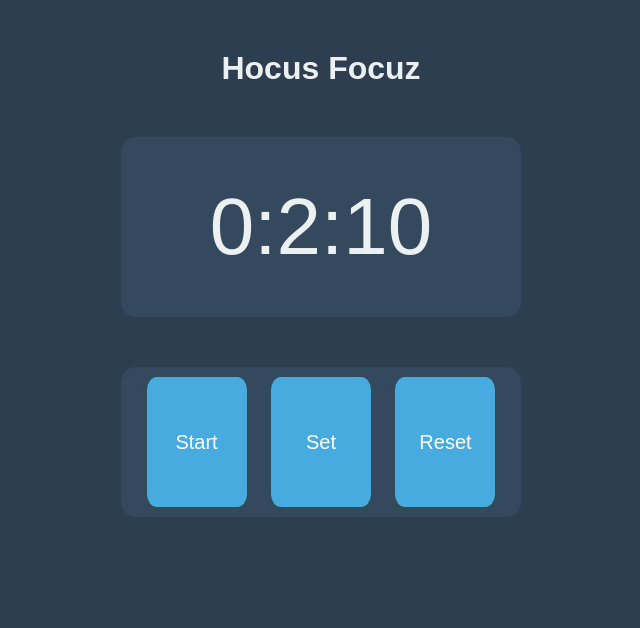
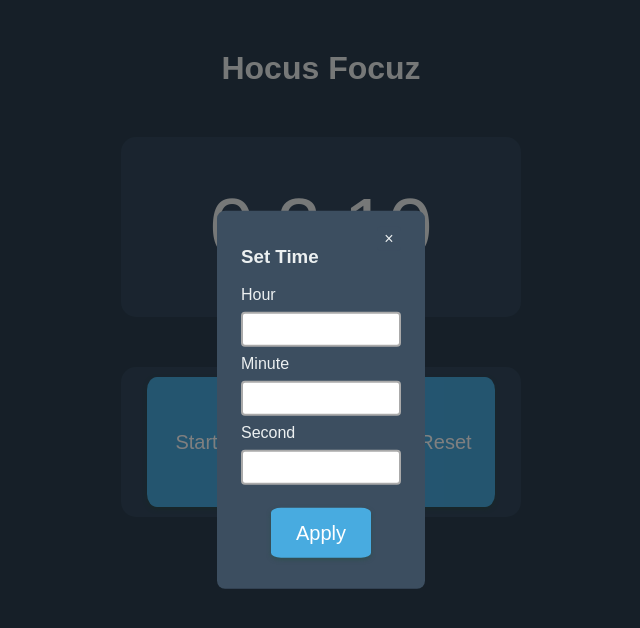
Before and after one commit to heisid/hocus-focus, a plain HTML site: page index.html in a window 1280 px wide. Both pictures are taken after a click on the button "Set". Shown: the whole page, without its empty margins (319-959 px from the left). Drawn offline with Linux system fonts and the light colour scheme.

Commit message:
feat: set time

```diff
--- a/app.js
+++ b/app.js
@@ -1,13 +1,34 @@
 let timer;
-let target = "0:2:10";
+let target;
 
-document.addEventListener("DOMContentLoaded", function(event) {
-    document.getElementById('display').innerHTML = target;
+// elements
+let startBtn;
+let display;
+let modal;
+let hourInput;
+let minuteInput;
+let secondInput;
+
+
+document.addEventListener('DOMContentLoaded', function(event) {
+    target = "0:2:10";
+
+    // elements
+    startBtn = document.getElementById('startBtn');
+    display = document.getElementById('display');
+    modal = document.querySelector('.modal');
+    hourInput = document.getElementById('hourInput');
+    minuteInput = document.getElementById('minuteInput');
+    secondInput = document.getElementById('secondInput');
+
+    display.innerHTML = target;
 });
+window.addEventListener('click', windowOnClick)
+
 
 function start() {
-    document.getElementById('startBtn').disabled = true;
-    let remaining = target ?? "0:5:10";
+    startBtn.disabled = true;
+    let remaining = target;
 
     timer = setInterval(function() {
         document.getElementById('display').innerHTML = remaining;
@@ -36,16 +57,24 @@ function start() {
     }, 1000);
 }
 
-function openModal() {
-    // todo
+function toggleModal() {
+    modal.classList.toggle('show-modal');
 }
 
-function set(setTime) {
-    // todo
+function windowOnClick(event) {
+    if (event.target === modal) {
+        toggleModal();
+    }
+}
+
+function setTime() {
+    target = hourInput.value + ':' + minuteInput.value + ':' + secondInput.value;
+    display.innerHTML = target;
+    toggleModal();
 }
 
 function reset() {
     clearInterval(timer);
-    document.getElementById('display').innerHTML = target;
-    document.getElementById('startBtn').disabled = false;
+    display.innerHTML = target;
+    startBtn.disabled = false;
 }
--- a/index.html
+++ b/index.html
@@ -11,8 +11,25 @@
     <div class="btnContainer">
         <button id="startBtn" class="btn" onclick="start()">Start</button>
 <!--        todo: set button not implemented yet-->
-        <button id="setBtn" class="btn" onclick="openModal()">Set</button>
+        <button id="setBtn" class="btn" onclick="toggleModal()">Set</button>
         <button id="resetBtn" class="btn" onclick="reset()">Reset</button>
+    </div>
+
+    <div class="modal">
+        <div class="modal-content">
+            <span class="close-button" onclick="toggleModal()">&times;</span>
+            <h3>Set Time</h3>
+<!--            type number does not work on firefox :'(-->
+            <label for="hourInput">Hour</label>
+            <input id="hourInput" type="number" >
+            <label for="minuteInput">Minute</label>
+            <input id="minuteInput" type="number">
+            <label for="secondInput">Second</label>
+            <input id="secondInput" type="number">
+            <div class="small-btn-container">
+                <button id="applyBtn" class="btn small-btn" onclick="setTime()">Apply</button>
+            </div>
+        </div>
     </div>
 </body>
 </html>
--- a/style.css
+++ b/style.css
@@ -1,5 +1,5 @@
 body {
-    background: #2c3e50
+    background: #2c3e50;
 }
 
 * {
@@ -50,8 +50,81 @@ body {
     transition: all 0.2s ease;
 }
 
+.small-btn-container {
+    margin: 5px auto;
+    text-align: center;
+}
+
+.small-btn {
+    margin: 10px auto;
+    height: 50px;
+    width: 100px;
+}
+
 button:disabled,
 button[disabled]{
     background-color: #cccccc;
     color: #666666;
 }
+
+.modal {
+    position: fixed;
+    left: 0;
+    top: 0;
+    width: 100%;
+    height: 100%;
+    background-color: rgba(0, 0, 0, 0.5);
+    opacity: 0;
+    visibility: hidden;
+    transform: scale(1.1);
+    transition: visibility 0s linear 0.25s, opacity 0.25s 0s, transform 0.25s;
+}
+
+.modal-content {
+    position: absolute;
+    top: 50%;
+    left: 50%;
+    transform: translate(-50%, -50%);
+    color:#ecf0f1;
+    background-color: #3c4e60;
+    padding: 1rem 1.5rem;
+    width: 10rem;
+    border-radius: 0.5rem;
+}
+
+.close-button {
+    float: right;
+    width: 1.5rem;
+    line-height: 1.5rem;
+    text-align: center;
+    cursor: pointer;
+    border-radius: 0.25rem;
+    background-color: #3c4e60;
+}
+
+.close-button:hover {
+    background-color: #48abe0;
+}
+
+.show-modal {
+    opacity: 1;
+    visibility: visible;
+    transform: scale(1.0);
+    transition: visibility 0s linear 0s, opacity 0.25s 0s, transform 0.25s;
+}
+
+input{
+    width:100%;
+    border:2px solid #aaa;
+    border-radius:4px;
+    margin:8px 0;
+    outline:none;
+    padding:8px;
+    box-sizing:border-box;
+    transition:.3s;
+}
+
+input:focus{
+    border-color:dodgerBlue;
+    box-shadow:0 0 8px 0 dodgerBlue;
+}
```
